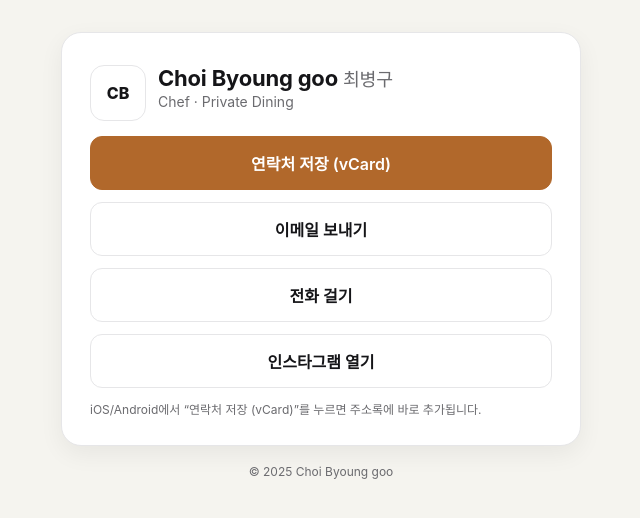
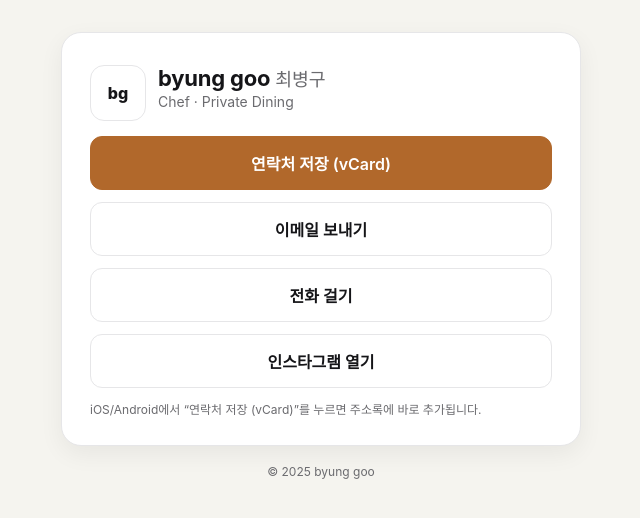
Before and after one commit to gracemju-stack/byunggoo, a plain HTML site: page index.html in a window 1280 px wide. Shown: the whole page, without its empty margins (319-959 px from the left). Drawn offline with Linux system fonts and the light colour scheme.

Commit message:
Add files via upload

```diff
--- a/index.html
+++ b/index.html
@@ -3,12 +3,12 @@
 <head>
   <meta charset="utf-8">
   <meta name="viewport" content="width=device-width,initial-scale=1">
-  <title>Choi Byoung goo · Contact</title>
+  <title>byung goo · Contact</title>
   <meta name="description" content="셰프 명함 · 즉시 연락 · 연락처 저장 (이메일/전화/인스타그램)">
-  <meta property="og:title" content="Choi Byoung goo · Contact">
+  <meta property="og:title" content="byung goo · Contact">
   <meta property="og:description" content="이메일/전화/인스타그램 · 연락처 저장(vCard)">
   <meta property="og:type" content="profile">
-  <meta property="profile:first_name" content="Byoung goo">
+  <meta property="profile:first_name" content="byung goo">
   <meta property="profile:last_name" content="Choi">
   <style>
     :root {
@@ -75,9 +75,9 @@
   <div class="wrap">
     <div class="card">
       <div class="header">
-        <div class="avatar">CB</div>
+        <div class="avatar">bg</div>
         <div>
-          <h1>Choi Byoung goo <small style="font-weight:500;color:var(--muted)">최병구</small></h1>
+          <h1>byung goo <small style="font-weight:500;color:var(--muted)">최병구</small></h1>
           <div class="role">Chef · Private Dining</div>
         </div>
       </div>
@@ -91,7 +91,7 @@
 
       <div class="note">iOS/Android에서 “연락처 저장 (vCard)”를 누르면 주소록에 바로 추가됩니다.</div>
     </div>
-    <div class="footer">© 2025 Choi Byoung goo</div>
+    <div class="footer">© 2025 byung goo</div>
   </div>
 </body>
 </html>
```
Also changed, not shown: 1 other file.
